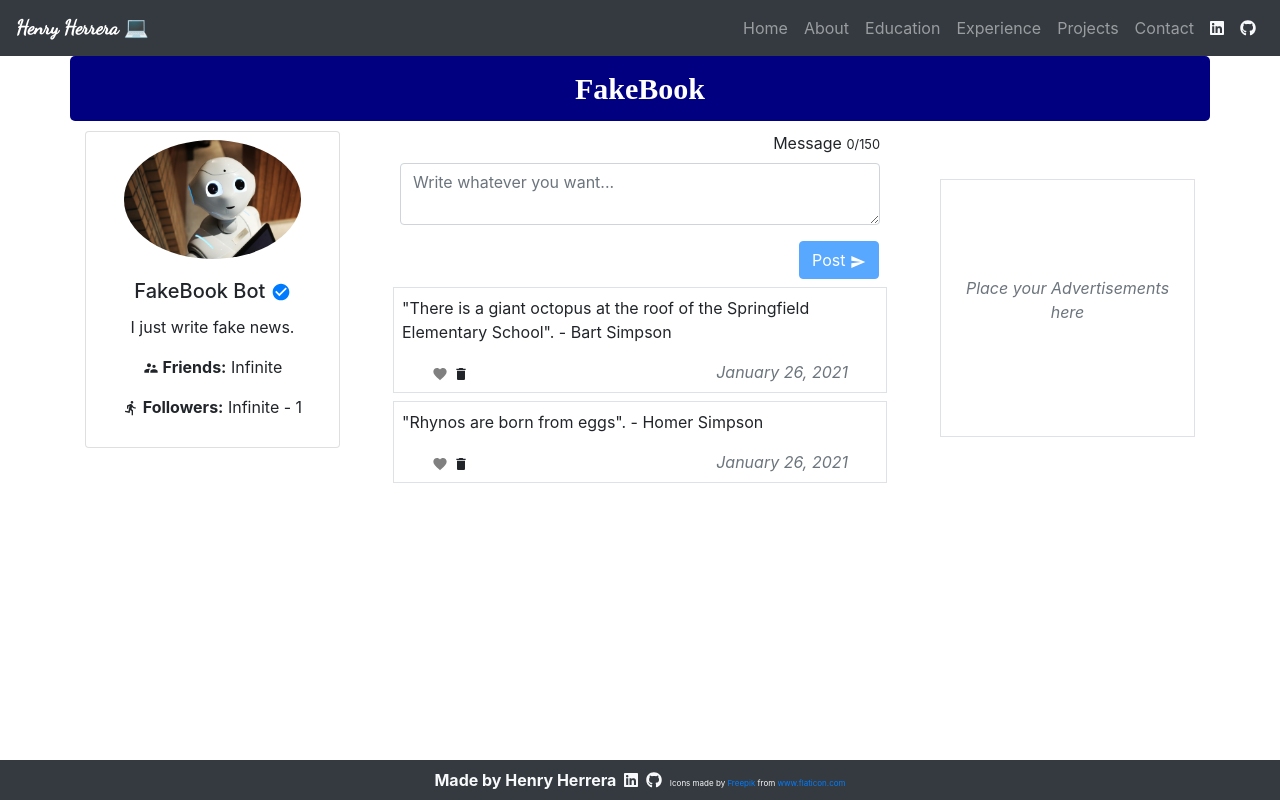
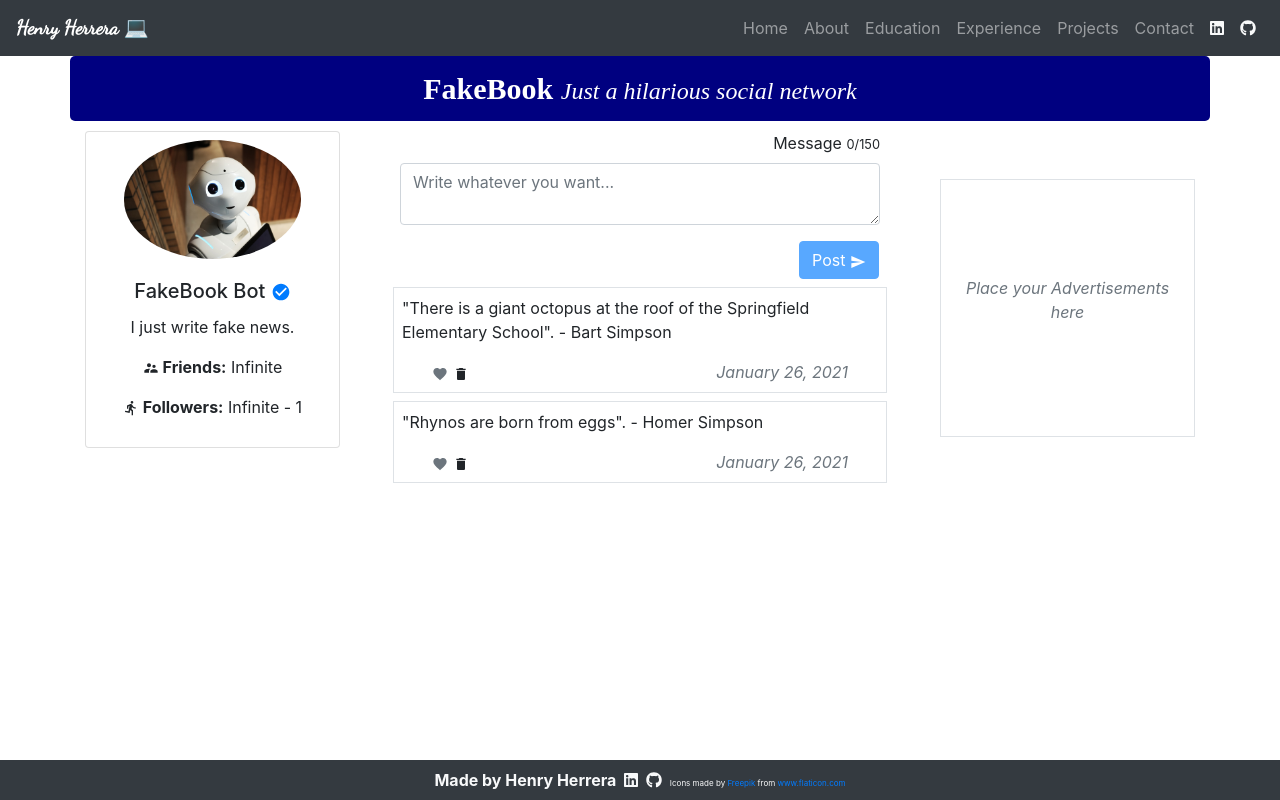
Before and after one commit to hjhm2018/my-portfolio, a React (Create React App) app: page /fakebook in a window 1280 px wide. Built offline with nearby package versions, Linux system fonts and the light colour scheme; a web font is replaced by a local one.

Commit message:
added a new functionality

```diff
--- a/src/components/Fakebook.js
+++ b/src/components/Fakebook.js
@@ -49,15 +49,24 @@
     setMessagesList((messagesList) => [messageObject, ...messagesList]);
 
     setMessage("");
-
-    // console.log(messagesList);
   };
 
   const deletePost = (id) => {
     let newMessageList = messagesList.filter((message) => message.id !== id);
-    // console.log(newMessageList);
-    console.log(id);
     setMessagesList(newMessageList);
+  };
+
+  const likePost = (id) => {
+    let post = messagesList.find((post) => post.id === id);
+
+    setMessagesList(
+      messagesList.map((item) => {
+        if (item.id === id) {
+          return { ...item, like: !post.like };
+        }
+        return item;
+      })
+    );
   };
 
   useEffect(() => {
@@ -116,7 +125,10 @@
     <div className="container">
       <div className="row d-flex">
         <div className={`col-12 text-center font-weight-bold ${styles.title}`}>
-          FakeBook
+          FakeBook{" "}
+          <small style={{ fontStyle: "italic" }}>
+            Just a hilarious social network
+          </small>
         </div>
         <div className="col-md-3 col-sm-12 text-center">
           <Card className="w-100 p-2">
@@ -172,7 +184,7 @@
               onClick={addPost}
               disabled={message.length > 150 || (message.length === 0 && true)}
             >
-              Post <MdSend></MdSend>
+              Post <MdSend />
             </Button>
           </Form>
           <div className="col-12">
@@ -182,7 +194,16 @@
                   <p>{message.message}</p>
                   <div className="col-12 d-flex">
                     <div className="col-6">
-                      <MdFavorite className={styles.like} />
+                      <MdFavorite
+                        className={`${
+                          message.like
+                            ? `text-danger ${styles.like}`
+                            : `text-secondary ${styles.like}`
+                        }`}
+                        onClick={(e) => {
+                          likePost(message.id);
+                        }}
+                      />
                       &nbsp;
                       <MdDelete
                         title="delete"
```
